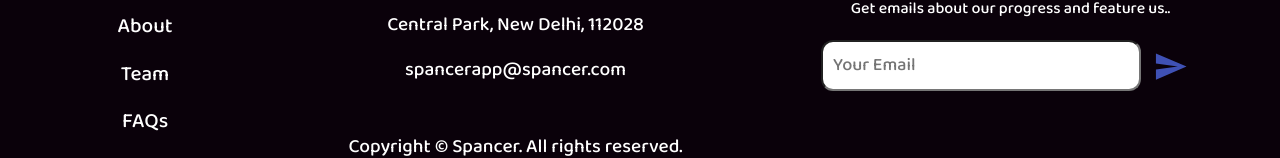
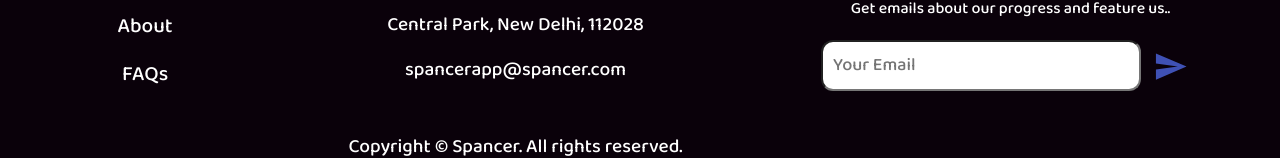
Before and after one commit to creatsx/frontup, a React (Create React App) app in the folder website/spancer/: page / in a window 1280 px wide. Shown: the part 2499-2657 px from the top of the page. Built offline with nearby package versions, Linux system fonts and the light colour scheme; a web font is replaced by a local one.

Commit message:
rmeoved team

```diff
--- a/website/spancer/src/App.js
+++ b/website/spancer/src/App.js
@@ -7,7 +7,6 @@
 import Footer from "./components/comp/Footer";
 import Policies from './components/pages/Policies';
 import About from "./components/pages/About";
-import Team from "./components/pages/Team";
 import FAQ from "./components/pages/FAQ";
 
 function App() {
@@ -22,9 +21,6 @@
            </Route>
            <Route path="/about">
              <About />
-           </Route>
-           <Route path="/team">
-             <Team />
            </Route>
          <Route path="/policies">
                <Policies />
--- a/website/spancer/src/components/comp/Footer.js
+++ b/website/spancer/src/components/comp/Footer.js
@@ -13,7 +13,6 @@
               <div className="footer__company">
                     <h2>Company</h2>
                           <Link to="/about"><p>About</p></Link>
-                          <Link to="/team"><p>Team</p></Link>
                           <Link to="/faq"><p>FAQs</p></Link>
 
               </div>
--- a/website/spancer/src/components/pages/Team.js
+++ /dev/null
@@ -1,12 +0,0 @@
-import React from 'react';
-import "../styles/Team.css";
-
-function Team() {
-    return (
-        <div className="team">
-            <h2>Our Team</h2>
-        </div>
-    )
-}
-
-export default Team
```
